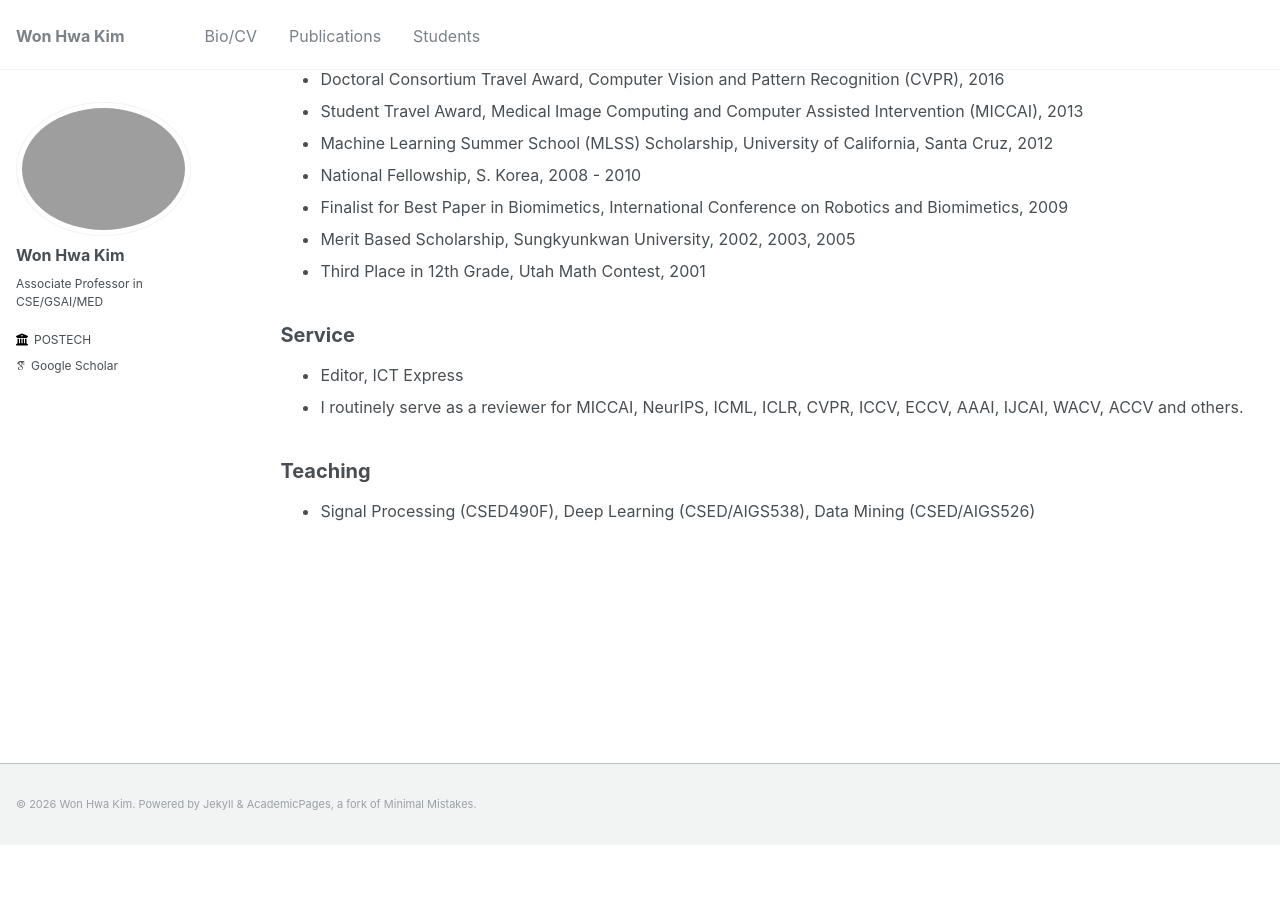
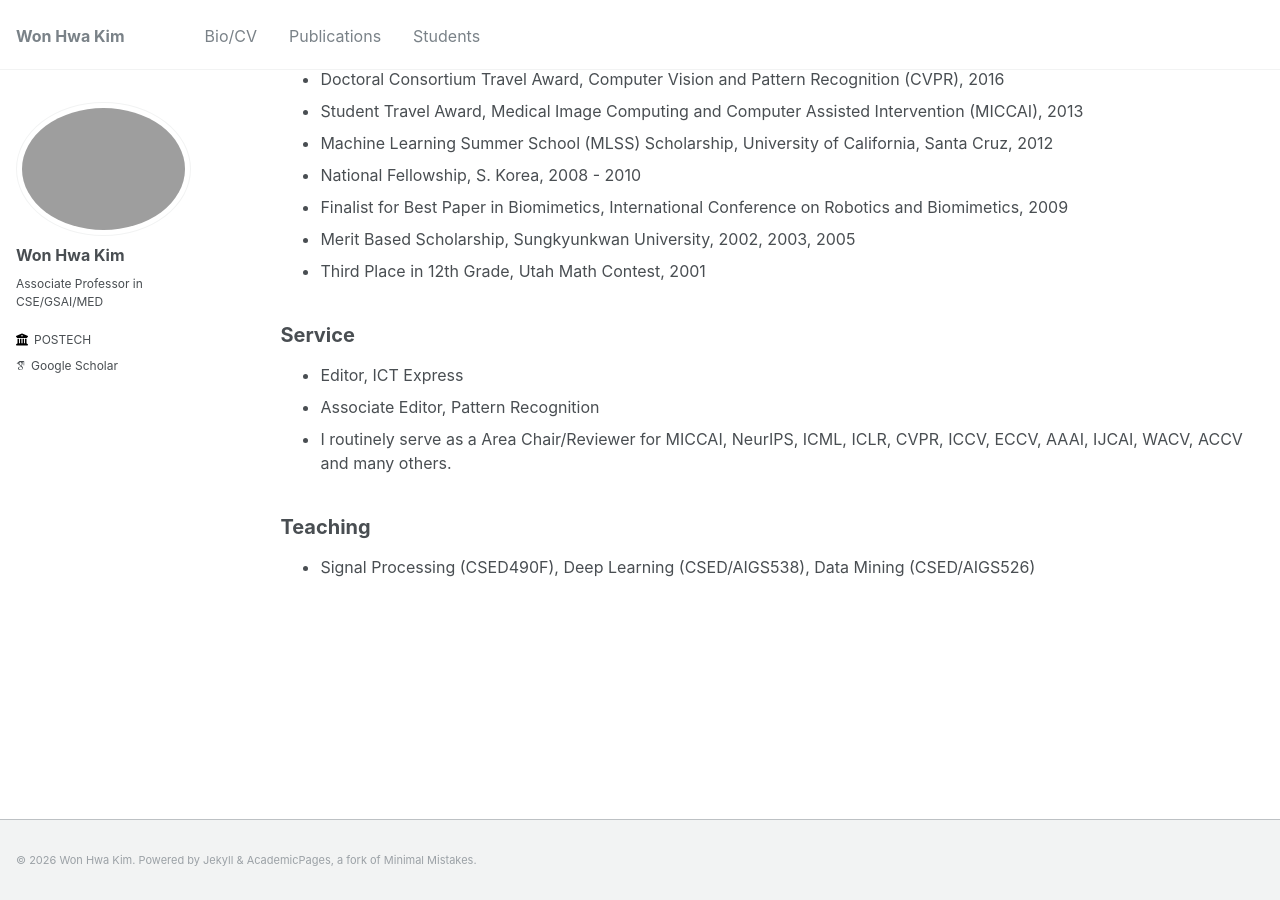
Before and after one commit to wwplato/wwplato.github.io, a Jekyll site: the page built from _pages/cv.md, in a window 1280 px wide and 900 px high, scrolled down 1256 px. Built offline with Jekyll 4.4.1, drawn with Linux system fonts in a browser that asks for light colours; some web fonts are replaced; before the commit the page ends 2100 px from its top, so only the background shows below that.

Commit message:
Update cv.md

```diff
--- a/_pages/cv.md
+++ b/_pages/cv.md
@@ -65,7 +65,8 @@ Honors
 Service
 -----
 * Editor, ICT Express
-* I routinely serve as a reviewer for MICCAI, NeurIPS, ICML, ICLR, CVPR, ICCV, ECCV, AAAI, IJCAI, WACV, ACCV and others.
+* Associate Editor, Pattern Recognition
+* I routinely serve as a Area Chair/Reviewer for MICCAI, NeurIPS, ICML, ICLR, CVPR, ICCV, ECCV, AAAI, IJCAI, WACV, ACCV and many others.
 
 Teaching
 -----
```
